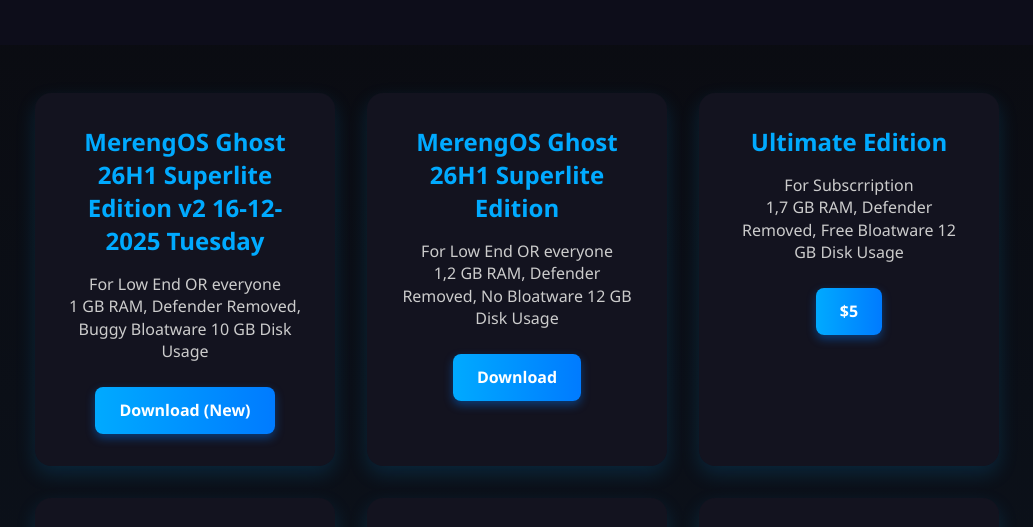
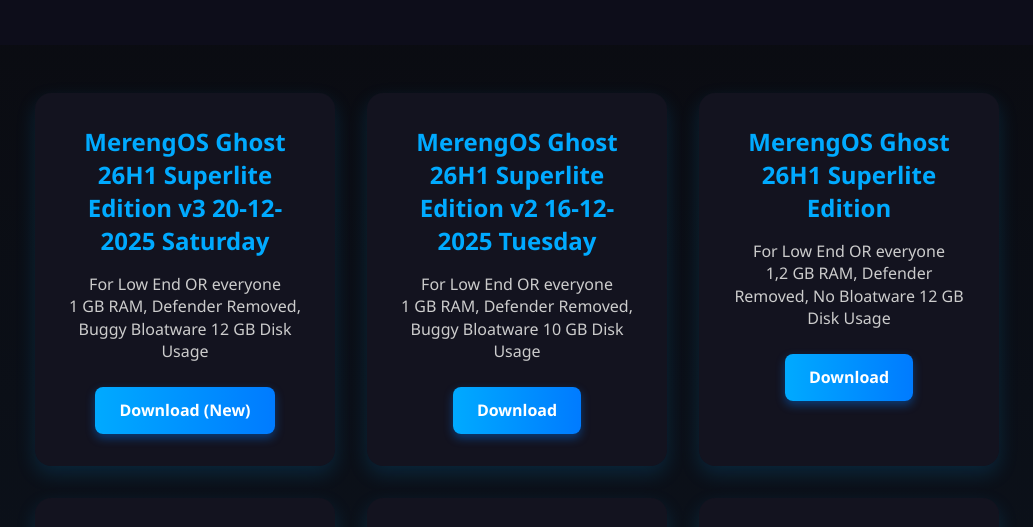
Before and after one commit to Bosbaboi/Merengos-11-Download.io, a plain HTML site: page index.html in a window 1280 px wide. Shown: the part 151-678 px from the top of the page, without its empty margins (123-1156 px from the left). Drawn offline with Linux system fonts and the light colour scheme; a web font is replaced by a local one.

Commit message:
Add new edition card and update download link text
Added a new card for MerengOS Ghost 26H1 Superlite Edition v3 and updated the download link text for v2.

```diff
--- a/index.html
+++ b/index.html
@@ -186,9 +186,14 @@
   <section class="section">
     <div class="edition-cards">
       <div class="card">
+        <h3>MerengOS Ghost 26H1 Superlite Edition v3 20-12-2025 Saturday</h3>
+        <p>For Low End OR everyone<br>1 GB RAM, Defender Removed, Buggy Bloatware 12 GB Disk Usage</p>
+        <a href="https://pixeldrain.com/u/iMZsxWLY" class="download-btn">Download (New)</a>
+      </div>
+      <div class="card">
         <h3>MerengOS Ghost 26H1 Superlite Edition v2 16-12-2025 Tuesday</h3>
         <p>For Low End OR everyone<br>1 GB RAM, Defender Removed, Buggy Bloatware 10 GB Disk Usage</p>
-        <a href="https://pixeldrain.com/u/bfdxS8Us" class="download-btn">Download (New)</a>
+        <a href="https://pixeldrain.com/u/bfdxS8Us" class="download-btn">Download</a>
       </div>
       <div class="card">
         <h3>MerengOS Ghost 26H1 Superlite Edition</h3>
```
